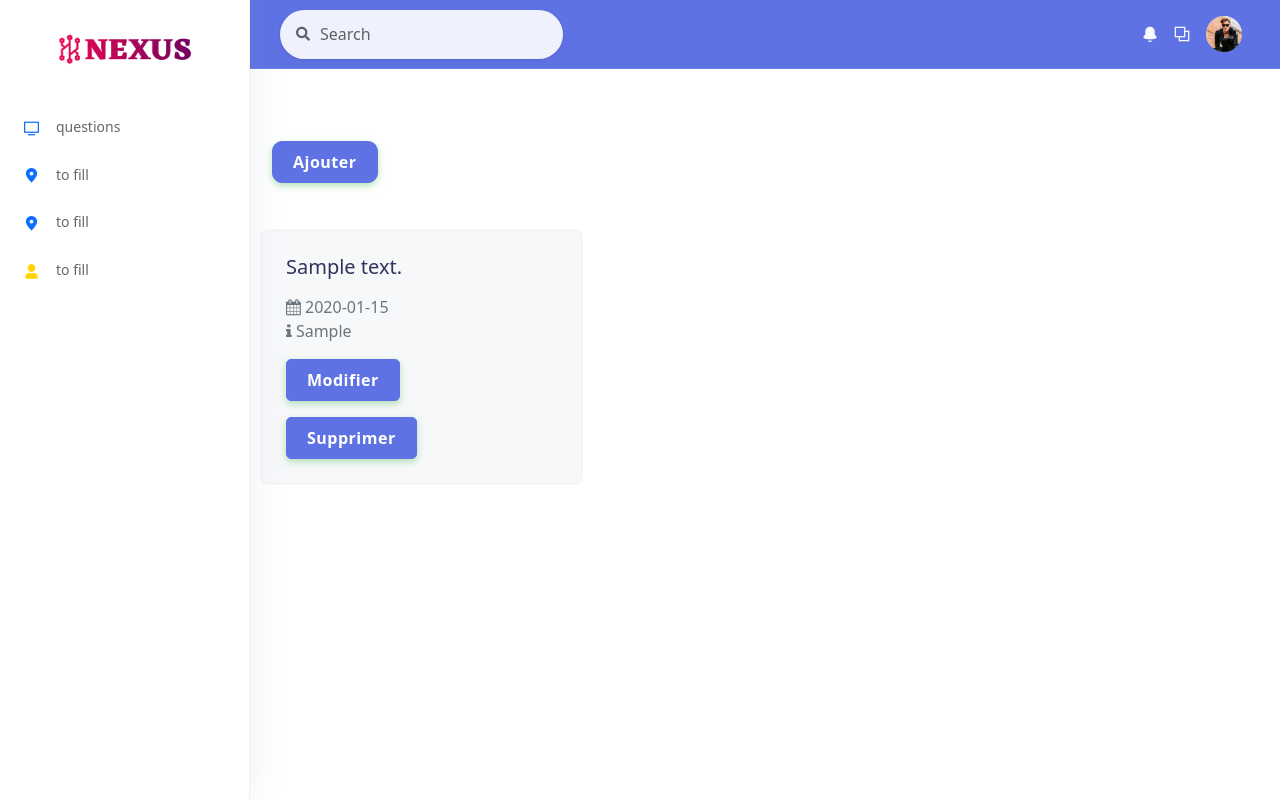
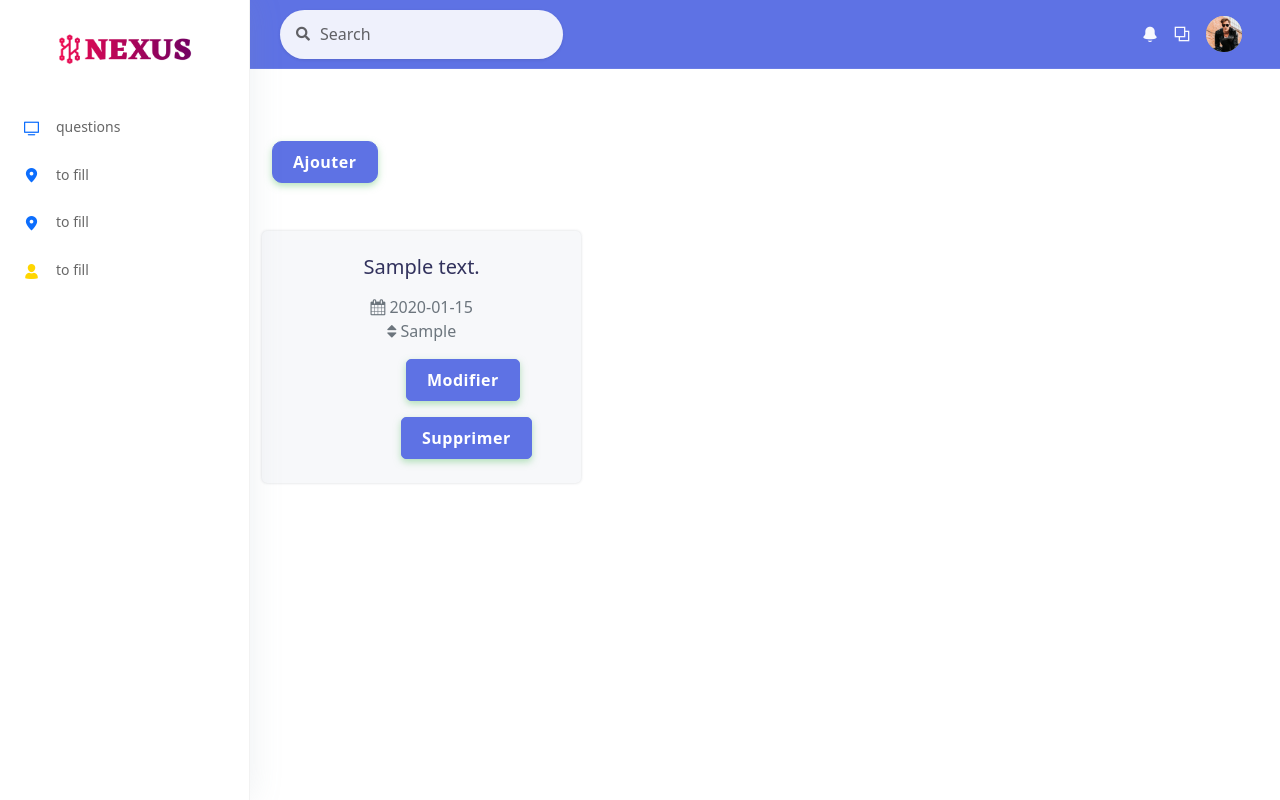
Before and after one commit to mahdi-y/Nexus, a Symfony app: template templates/reponse/afficher_reponse1.html.twig in a window 1280 px wide. Run offline with Twig, Linux system fonts and the light colour scheme; the template is opened without the code that fills it: most values are stand-ins (such as "Sample title", 1, 10 or a date in 2020); some libraries are stand-ins or nearby versions.

Commit message:
Update afficher_reponse1.html.twig

```diff
--- a/templates/reponse/afficher_reponse1.html.twig
+++ b/templates/reponse/afficher_reponse1.html.twig
@@ -179,19 +179,19 @@
                 <div class="col-lg-4 col-md-6 col-12 mt-2 pt-2">
                     <div class="card border-0 bg-light rounded shadow">
                         <div class="card-body p-4">
-                            <h5>{{reponse.contenuR}}</h5>
-                            <div class="mt-3">
-                                <span class="text-muted d-block"><i class="fa fa-calendar" aria-hidden="true"></i> <a
+                            <h5 style="text-align:center;">{{reponse.contenuR}}</h5>
+                            <div class="mt-3"style="text-align:center;"">
+                                <span class="text-muted d-block" ><i class="fa fa-calendar" aria-hidden="true" ></i> <a
                                     href="#" target="_blank"
-                                    class="text-muted">{{reponse.dateAjoutR|date('Y-m-d')}}</a></span>
-                                <span class="text-muted d-block"><i class="fa fa-info"
+                                    class="text-muted" >{{reponse.dateAjoutR|date('Y-m-d')}}</a></span>
+                                <span class="text-muted d-block"><i class="fa fa-sort"
                                     aria-hidden="true"></i> {{reponse.voteR}}</span>
                             </div>
                             <div class="mt-3">
-                            <a href="{{ path('modifierreponse',{'id' : reponse.idR}) }}" class="btn btn-primary">Modifier</a>
+                            <a href="{{ path('modifierreponse',{'id' : reponse.idR}) }}" class="btn btn-primary"style="margin-left:120px;">Modifier</a>
                         </div>
                         <div class="mt-3">
-                            <a href="{{ path('supprimerreponse',{'id' : reponse.idR}) }}" class="btn btn-primary">Supprimer</a>
+                            <a href="{{ path('supprimerreponse',{'id' : reponse.idR}) }}" class="btn btn-primary"style="margin-left:115px;">Supprimer</a>
                         </div>
                         </div>
                     </div>
```
